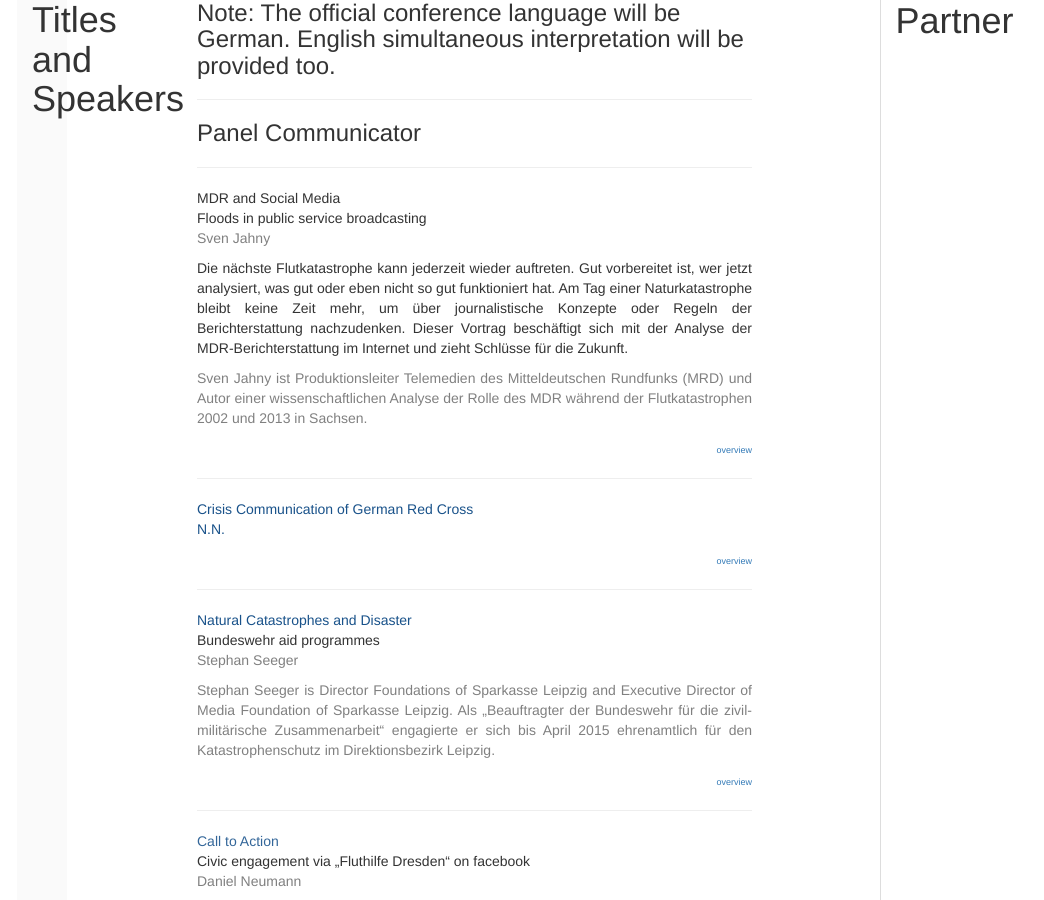
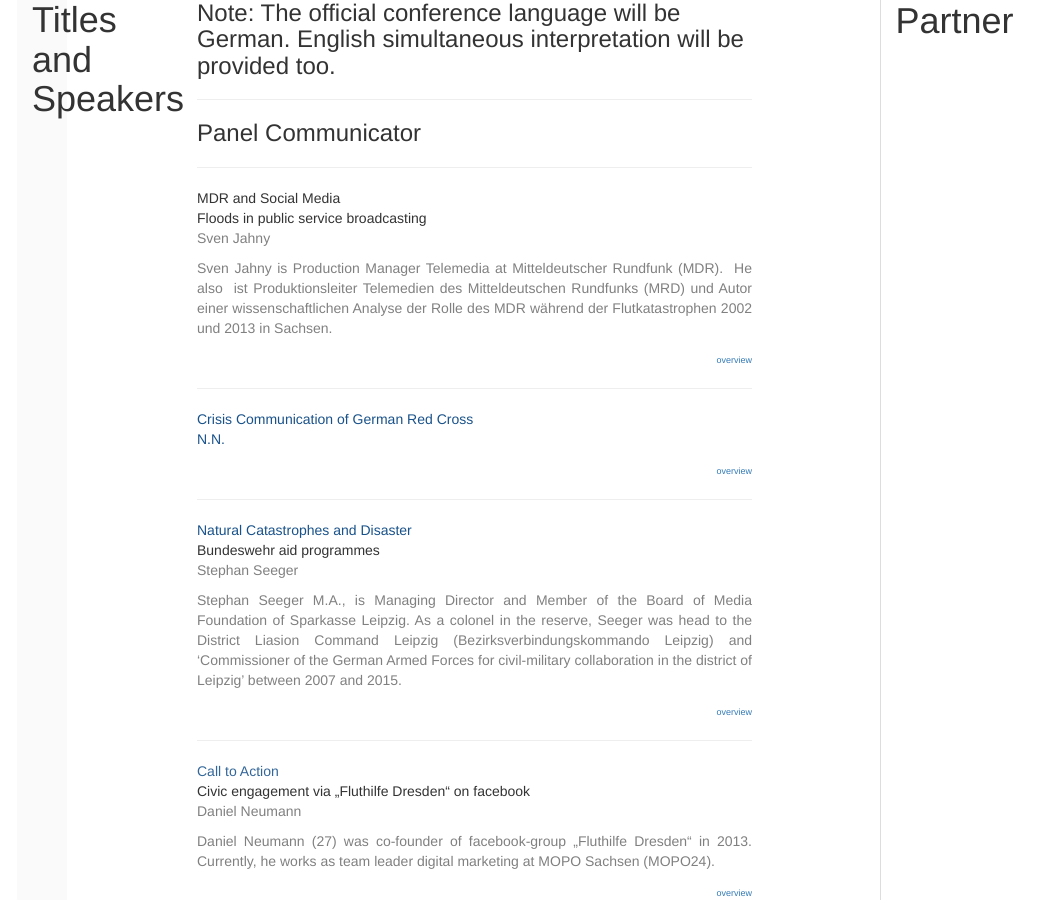
Before and after one commit to susedev/test, a Jekyll site: the page built from titles-and-speakers.html, in a window 1280 px wide and 900 px high, scrolled down 247 px. Shown: the whole window, without its empty margins (68-1112 px from the left). Built offline with Jekyll 4.4.1, drawn with Linux system fonts in a browser that asks for light colours; nearby versions of some CDN libraries; some of the changed text lies outside the part shown.

Commit message:
Edit from JekyllCMS

```diff
--- a/titles-and-speakers.html
+++ b/titles-and-speakers.html
@@ -12,9 +12,7 @@ language: en
 Floods in public service broadcasting<br />
 <span style="color:#808080;">Sven Jahny</span></p>
 
-<p style="text-align: justify;">Die n&auml;chste Flutkatastrophe kann jederzeit wieder auftreten. Gut vorbereitet ist, wer jetzt analysiert, was gut oder eben nicht so gut funktioniert hat. Am Tag einer Naturkatastrophe bleibt keine Zeit mehr, um &uuml;ber journalistische Konzepte oder Regeln der Berichterstattung nachzudenken. Dieser Vortrag besch&auml;ftigt sich mit der Analyse der MDR-Berichterstattung im Internet und zieht Schl&uuml;sse f&uuml;r die Zukunft.</p>
-
-<p style="text-align: justify;"><span style="color: #808080;">Sven Jahny ist Produktionsleiter Telemedien des Mitteldeutschen Rundfunks (MRD) und Autor einer wissenschaftlichen Analyse der Rolle des MDR w&auml;hrend der Flutkatastrophen 2002 und 2013 in Sachsen. </span></p>
+<p style="text-align: justify;"><span style="color: #808080;">Sven Jahny is Production Manager Telemedia at Mitteldeutscher Rundfunk (MDR).&nbsp; He also&nbsp; ist Produktionsleiter Telemedien des Mitteldeutschen Rundfunks (MRD) und Autor einer wissenschaftlichen Analyse der Rolle des MDR w&auml;hrend der Flutkatastrophen 2002 und 2013 in Sachsen. </span></p>
 
 <p style="text-align: right;"><span style="color: #808080;"><span style="font-size: xx-small;"><a href="http://eijc.github.io/data/programme.html">overview</a></span> </span></p>
 
@@ -31,7 +29,7 @@ Floods in public service broadcasting<br />
 Bundeswehr aid programmes<br />
 <span style="color: #808080;">Stephan Seeger</span></p>
 
-<p style="text-align: justify;"><span style="color:#808080;">Stephan Seeger is Director Foundations of Sparkasse Leipzig and Executive Director of Media Foundation of Sparkasse Leipzig. Als &bdquo;Beauftragter der Bundeswehr f&uuml;r die zivil-milit&auml;rische Zusammenarbeit&ldquo; engagierte er sich bis April 2015 ehrenamtlich f&uuml;r den Katastrophenschutz im Direktionsbezirk Leipzig.</span></p>
+<p style="text-align: justify;"><span style="color:#808080;">Stephan Seeger M.A.,<b> </b>is Managing Director and Member of the Board of Media Foundation of Sparkasse Leipzig. As a colonel in the reserve, Seeger was head to the District Liasion Command Leipzig (Bezirksverbindungskommando Leipzig) and &lsquo;Commissioner of the German Armed Forces for civil-military collaboration in the district of Leipzig&rsquo; between 2007 and 2015. </span></p>
 
 <p style="text-align: right;"><span style="color: #808080;"><span style="font-size: xx-small;"><a href="http://eijc.github.io/data/programme.html">overview</a></span> </span></p>
 
@@ -89,8 +87,6 @@ Crisis Communication during flood disasters - old structures and new challenges<
 A european security system for language and image analysis<br />
 <span style="color: #808080;">Prof. Gerhard Heyer</span></p>
 
-<p style="text-align: justify;">Der Vortrag gibt einen allgemeinen &Uuml;berblick &uuml;ber die Struktur und die Zielstellungen des Projektes Sl&aacute;nd&aacute;il.</p>
-
 <p style="text-align: justify;"><span style="color:#808080;">Gerhard Heyer holds the Chair on Natural Language Processing at the Computer Science Department of the University of Leipzig since 1994. He also works as one of the directors of&nbsp; the Institute for Applied Informatics (INFAI), which is an adjunct institute of the University of Leipzig. His field of interest is focused on automatic processing of natural language text with applications in the area of text mining, information retrieval and search as well as knowledge management.</span></p>
 
 <p style="text-align: right;"><span style="color: #808080;"><span style="font-size: xx-small;"><a href="http://eijc.github.io/data/programme.html">overview</a></span> </span></p>
@@ -99,8 +95,6 @@ A european security system for language and image analysis<br />
 <p><span style="color: #336699;"><a id="Musacchio" name="Musacchio"></a></span>T<span style="color:#19528A;">erminology in Specialised Communication and Social Media</span><br />
 An overview focussing on natural disasters or flood disasters<br />
 <span style="color: #808080;">Prof. Maria Teresa Musacchio</span></p>
-
-<p style="text-align: justify;">Der Vortrag gibt im ersten Teil einen allgemeinen &Uuml;berblick &uuml;ber die Terminologiearbeit im Rahmen des Projektes Sl&aacute;nd&aacute;il. Im zweiten Teil folgt eine kurze Demonstration des Terminologie-Management-System des Projektes, wobei die Fachterminologie der Flutkatastrophen gegen&uuml;ber der Terminologie in Sozialmedien beschrieben wird.</p>
 
 <p style="text-align: justify;"><span style="color:#808080;">Maria Teresa Musacchio is an expert in special languages, specialist translation and terminology and researcher in corpus linguistics and intercultural communication with a focus on intercultural communication and public communication of science. She has been associate professor of English Linguistics, Translation and Terminology since 2002.</span></p>
 
@@ -111,8 +105,6 @@ An overview focussing on natural disasters or flood disasters<br />
 Presentation software prototype 1<br />
 <span style="color: #808080;">Sebastian Wustmann</span></p>
 
-<p style="text-align: justify;">Es folgt eine kurze Demonstration des ersten Prototyps der Projektsoftware, wobei der Fokus auf der sprachverarbeitenden Komponente des Systems liegen wird.</p>
-
 <p style="text-align: right;"><span style="color: #808080;"><span style="font-size: xx-small;"><a href="http://eijc.github.io/data/programme.html">overview</a></span> </span></p>
 
 <hr noshade="noshade" size="1" />
```
